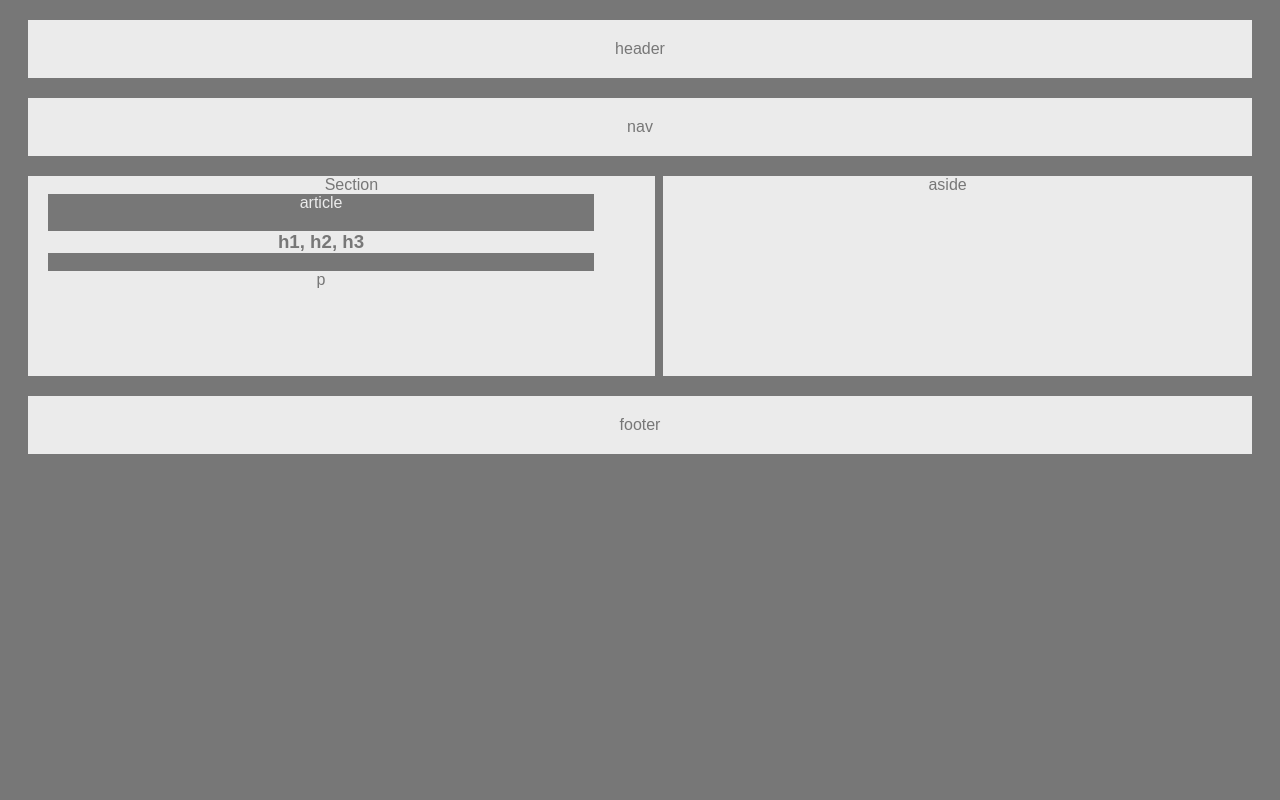
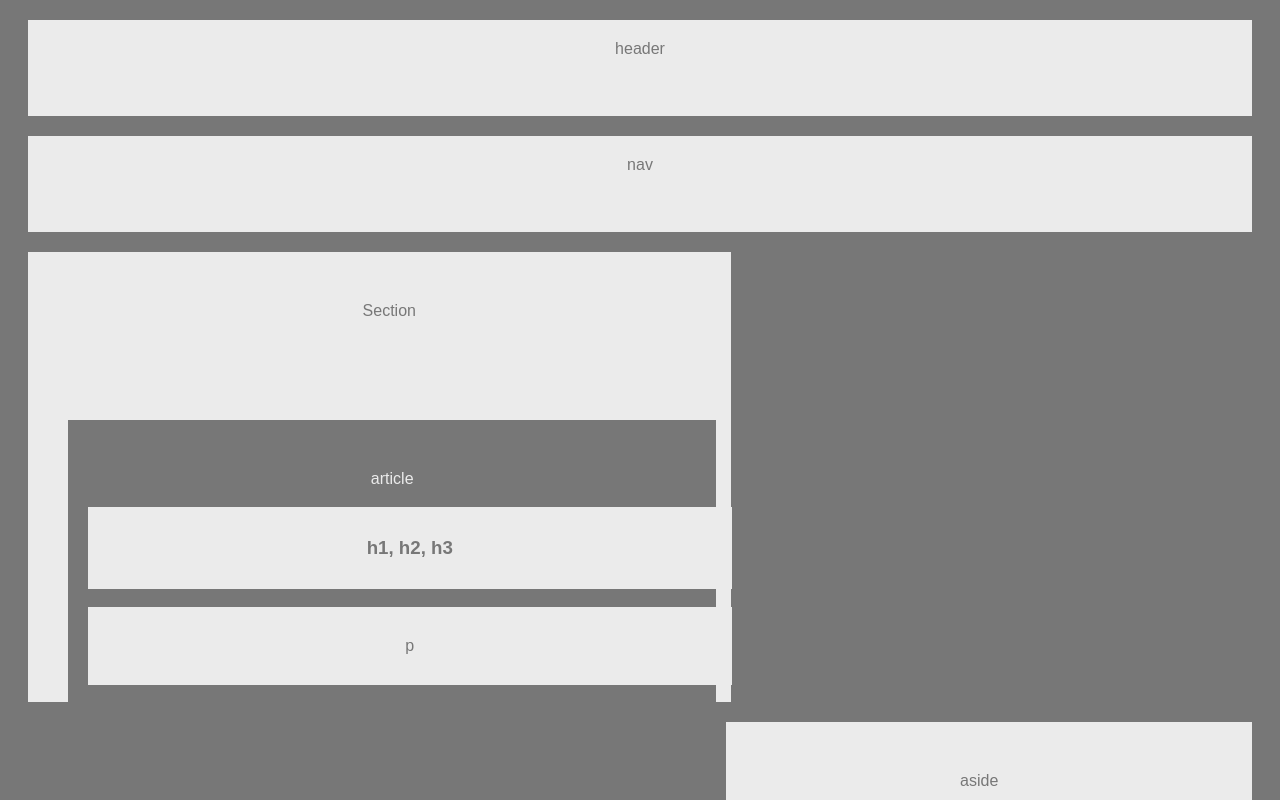
Before and after one commit to Donferg0/HW-Wireframe, a plain HTML site: page index.html in a window 1280 px wide. Shown: the top 800 px of the page. Drawn offline with Linux system fonts and the light colour scheme.

Commit message:
CSS edit

```diff
--- a/style.css
+++ b/style.css
@@ -1,3 +1,7 @@
+html {
+    height: 100vh;
+}
+
 Body{
     font-family: Arial, Helvetica, sans-serif;
     color: #777;
@@ -5,6 +9,7 @@ Body{
     width: '960px';
     font-size: '18px';
     text-align: center;
+    height: 100vh
 
 }
 
@@ -12,6 +17,7 @@ Body{
 header, nav, footer{
     padding: 20px;
     margin: 20px;
+    height: 7vh;
 
 }
 header, nav, section, aside, footer{
@@ -22,29 +28,43 @@ header, nav, section, aside, footer{
 article{
     color: #ebebeb;
     background: #777;
-    width: 90%;
+    width: 95%;
+    height: 30vh;
+    margin-left: 20px;
+    margin-top: 100px;
+    padding-top: 50px;
+    text-align: center
 }
 
 h1, p{
     color: #777;
     background: #ebebeb;
+    padding: 30px;
+    width: 90%;
+    margin-left: 20px;
+}
+
+p {
+    margin-bottom: 5px;
 }
 
 section{
     float: left;
-    width: 48%;
-    height: 200px;
+    width: 54%;
+    height: 50vh;
     margin-bottom: 20px;
     padding-left: 20px;
     margin-left: 20px;
+    padding-top: 50px;
 }
 
 aside{
-    height: 200px;
-    width: 45%;
+    height: 50vh;
+    width: 40%;
     float: right;
     padding-right: 20px;
     margin-right: 20px;
+    padding-top: 50px;
 }
 
 footer{
```
